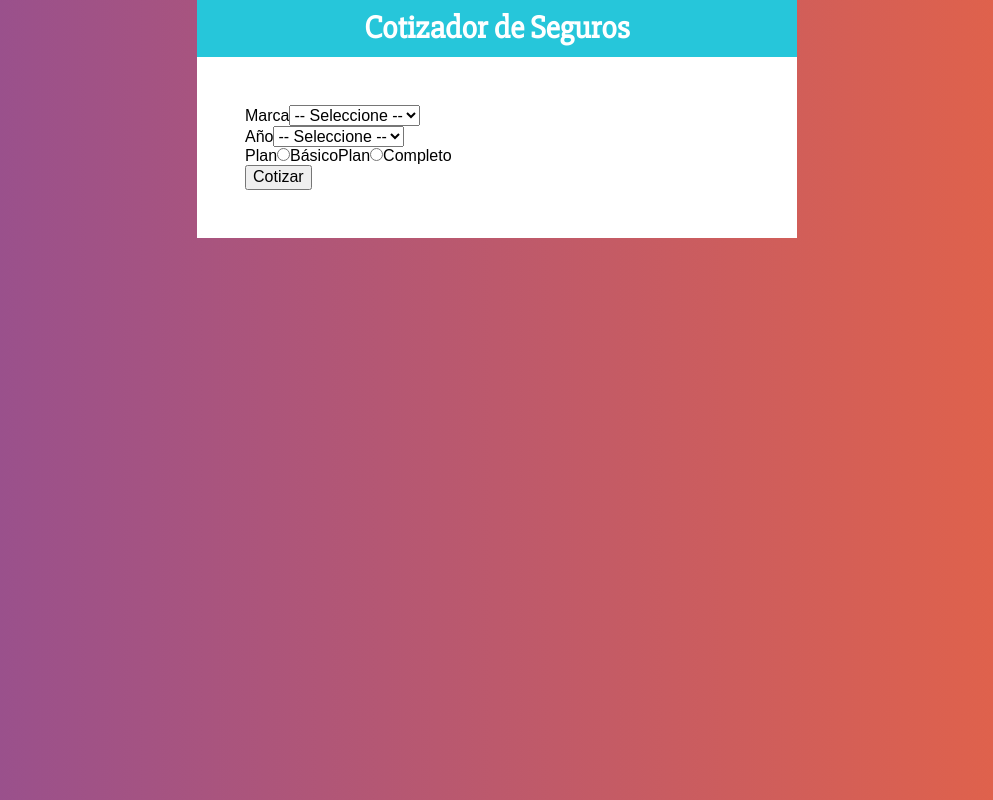
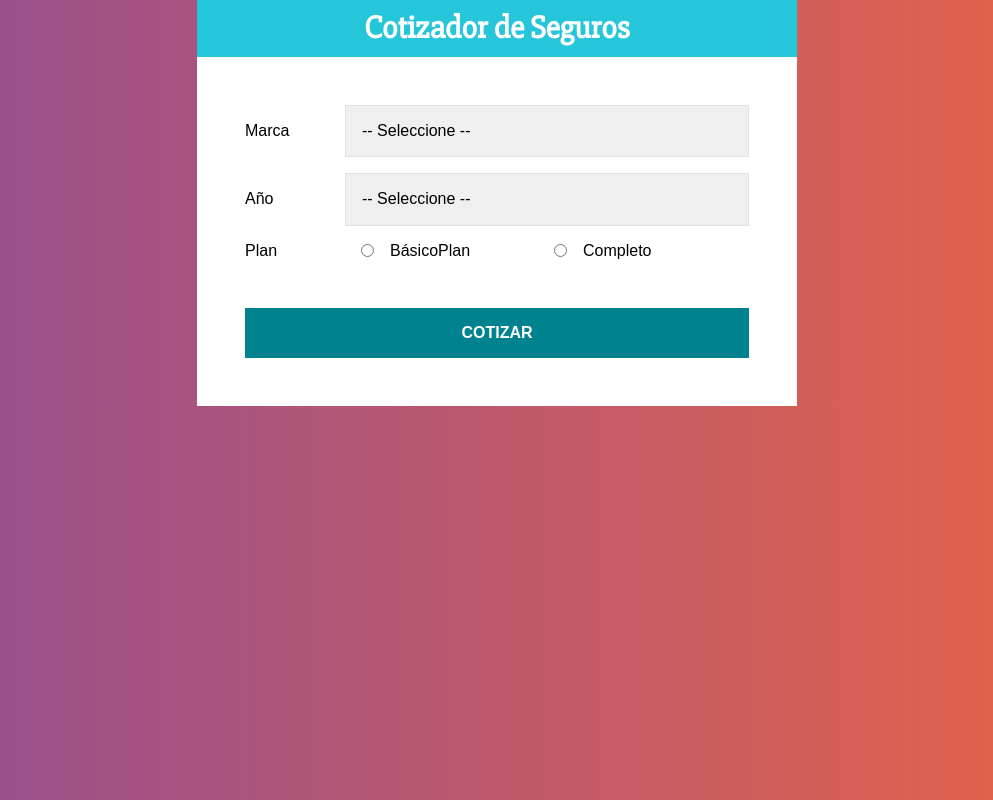
Before and after one commit to alejandroisa71/cotizador-seguro-automovil, a React (Create React App) app: page / in a window 1280 px wide. Shown: the whole page, without its empty margins (143-1136 px from the left). Built offline with nearby package versions, Linux system fonts and the light colour scheme.

Commit message:
se aplica styled component a Formulario.js

```diff
--- a/src/components/Formulario.js
+++ b/src/components/Formulario.js
@@ -1,21 +1,62 @@
 import React from 'react';
+import styled from '@emotion/styled';
+
+const Campo = styled.div`
+    display: flex;
+    margin-bottom:1rem;
+    align-items:center;
+`;
+
+const Label = styled.label`
+    flex: 0 0 100px;
+`;
+
+const Select = styled.select`
+    display: block;
+    width: 100%;
+    padding: 1rem;
+    border: 1px solid #e1e1e1;
+    -webkit-appearance: none;
+`;
+
+const InputRadio = styled.input`
+    margin: 0 1rem;
+`;
+
+const Boton = styled.button`
+    background-color: #00838F;
+    font-size: 16px;
+    width: 100%;
+    padding:1rem;
+    color: #fff;
+    text-transform: uppercase;
+    font-weight: bold;
+    border:none;
+    transition:background-color .3s ease;
+    margin-top:2rem;
+
+    &:hover{
+        background-color: #26C6DA;
+        cursor: pointer;
+    }
+`;
 
 const Formulario = () => {
     return (
         <form>
-            <div>
-                <label>Marca</label>
-                <select>
+            <Campo>
+                <Label>Marca</Label>
+                <Select>
                     <option value="">-- Seleccione --</option>
                     <option value="americano">Americano</option>
                     <option value="europeo">Europeo</option>
                     <option value="asiatico">Asiatico</option>
 
-                </select>
-            </div>
-            <div>
-                <label>Año</label>
-                <select>
+                </Select>
+            </Campo>
+            <Campo>
+                <Label>Año</Label>
+                <Select>
                     <option value="">-- Seleccione --</option>
                     <option value="2021">2021</option>
                     <option value="2020">2020</option>
@@ -27,23 +68,23 @@
                     <option value="2014">2014</option>
                     <option value="2013">2013</option>
                     <option value="2012">2012</option>
-                </select>
-            </div>
-            <div>
-                <label>Plan</label>
-                <input
+                </Select>
+            </Campo>
+            <Campo>
+                <Label>Plan</Label>
+                <InputRadio
                     type="radio"
                     name="plan"
                     value="basico"
                 />Básico
-                <label>Plan</label>
-                <input
+                <Label>Plan</Label>
+                <InputRadio
                     type="radio"
                     name="plan"
                     value="completo"
                 />Completo
-            </div>
-            <button type="button">Cotizar</button>
+            </Campo>
+            <Boton type="button">Cotizar</Boton>
         </form>
      );
 }
```
